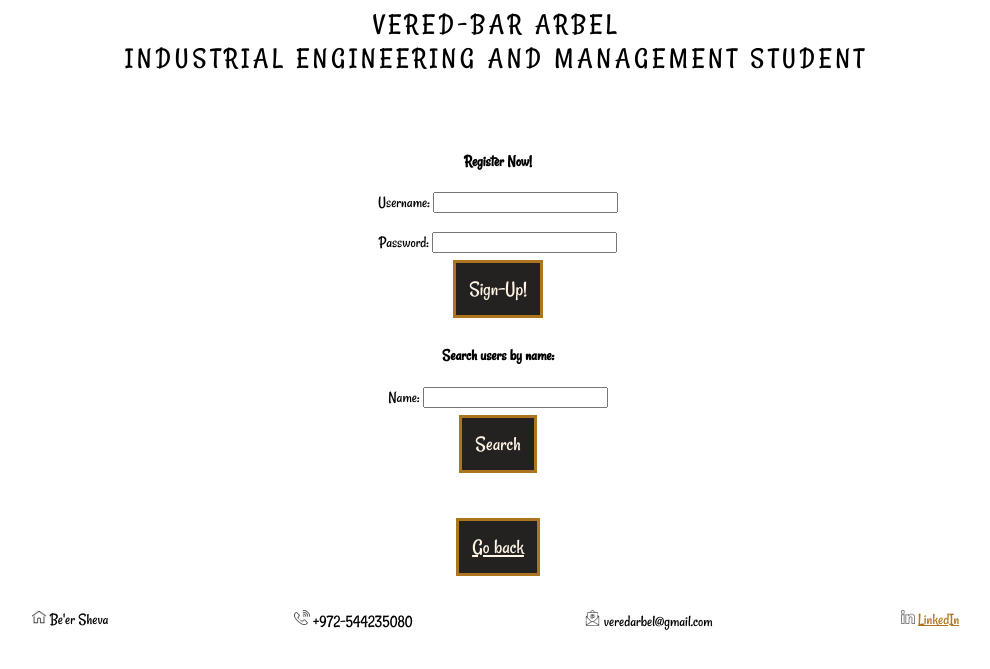
After one commit to VeredBarArbel/backendCV, a Flask app: page /assignment9 in a window 1280 px wide. The commit adds this page. Shown: the top 669 px of the page, without its empty margins (118-1108 px from the left). Run offline with Flask 2, Linux system fonts and the light colour scheme.

Commit message:
assignment 9

```diff
--- a/app.py
+++ b/app.py
@@ -1,6 +1,15 @@
-from flask import Flask, render_template, redirect, url_for
+from flask import Flask, render_template, redirect, url_for, session, request
 
 app = Flask(__name__)
+app.secret_key = '123'
+users = {'user1': {'name': 'Ben', 'email': 'ben@gmail.com', 'b-day': '3/10/1995', 'favoriteColor': 'blue'},
+         'user2': {'name': 'Shira', 'email': 'shira@gmail.com', 'b-day': '23/11/1995', 'favoriteColor': 'pink'},
+         'user3': {'name': 'Bar', 'email': 'bar@gmail.com', 'b-day': '12/10/1994', 'favoriteColor': 'purple'},
+         'user4': {'name': 'Amir', 'email': 'amir@gmail.com', 'b-day': '25/5/1995', 'favoriteColor': 'green'},
+         'user5': {'name': 'Shir', 'email': 'shir@gmail.com', 'b-day': '13/8/1993', 'favoriteColor': 'yellow'},
+         'user6': {'name': 'Omer', 'email': 'ben@gmail.com', 'b-day': '11/2/1992', 'favoriteColor': 'gray'},
+         'user7': {'name': 'Or', 'email': 'or@gmail.com', 'b-day': '31/12/1993', 'favoriteColor': 'black'}
+         }
 
 
 @app.route('/')
@@ -19,6 +28,39 @@ def assignment8():
                            name={'first': 'Vered', 'middle': 'Bar', 'last': 'Arbel'},
                            music=['Red Band', 'Arctic Monkeys', 'Bruno Mars', 'Queen', 'Mercedes Band'])
 
+@app.route('/assignment9', methods=['GET', 'POST'])
+def assignment9():
+    if request.method == 'GET':
+        # someone made a search
+        if 'searchName' in request.args:
+            # request.args for GET method
+            search = request.args['searchName']
+            # empty search - section 4
+            if search == '':  # need to return all the users
+                return render_template('assignment9.html', allUsers=users)
+            # not empty search - section 3
+            else:
+                user = ' '
+                for userID, userInfo in users.items():
+                    if search == userInfo['name']:
+                        user = userInfo
+                        break
+                return render_template('assignment9.html', foundUser=user)
+        # no one made a search
+        return render_template('assignment9.html')
+    elif request.method == 'POST':
+        # request.form for POST method
+        if 'username' in request.form:  # at least username was enterd
+            username = request.form['username']
+            password = request.form['password']
+            session['username'] = username
+            return render_template('assignment9.html')
+        return render_template('assignment9.html')
+
+@app.route('/logout')
+def logout_func():
+    session['username'] = ''
+    return redirect(url_for('assignment9'))
 
 if __name__ == '__main__':
     app.run(debug=True)
--- a/static/CSS/CV.css
+++ b/static/CSS/CV.css
@@ -173,9 +173,11 @@ form {
     display: inline-block;
 }
 
-#goBack {
+#goBack, .button {
     font-size: 200%;
+    font-family: firstFont;
     background-color: var(--black);
+    color: var(--white);
     margin: 7px;
     padding: 13px;
     border: var(--gold) solid 3px;
--- /dev/null
+++ b/templates/assignment9.html
@@ -0,0 +1,58 @@
+{% extends 'goBackBlock.html' %}
+
+{% block title %}Assignment 9 | Vered-Bar Arbel{% endblock %}
+
+{% block h1 %}
+    {#  fill h1 #}
+{% endblock %}
+
+{% block h3 %}
+    {#    fill h3#}
+{% endblock %}
+
+{% block goBack %}
+    {% if session.username %}
+        <form action="/logout">
+            <input type="submit" class="button" value="Logout">
+        </form>
+    {% else %}
+        {#    Registration form#}
+        <h4>Register Now!</h4>
+        <form id="registrationForm" action="/assignment9" method="POST">
+            <label for="username">Username: </label>
+            <input type="text" name="username" id="username"> <br><br>
+            <label for="password">Password: </label>
+            <input type="password" name="password" id="password"> <br>
+            <input type="submit" class="button" value="Sign-Up!">
+        </form>
+    {% endif %}
+    <br>
+
+    {#    Search form#}
+    <h4>Search users by name:</h4>
+    <form id="searchForm" action="/assignment9" method="get">
+        <label for="searchName"></label>
+        Name: <input type="text" name="searchName" id="searchName"><br>
+        <input type="submit" class="button" value="Search">
+    </form>
+
+    <div id="searchResult">
+        <ul>
+            {% if allUsers %} {# empty search #}
+                {% for user, userInfo in allUsers.items() %}
+                    <li>Name: {{ userInfo['name'] }} Email: {{ userInfo['email'] }} B-day: {{ userInfo['b-day'] }}
+                        Favorite-Color: {{ userInfo['favoriteColor'] }}</li>
+                {% endfor %}
+            {% elif foundUser %} {# search with value #}
+                {% if foundUser == ' ' %} {# value wasn't found #}
+                    <li>Sorry, couldn't found any user with this name</li>
+                {% else %} {# value was found #}
+                    <li>Name: {{ foundUser['name'] }} Email: {{ foundUser['email'] }} B-day: {{ foundUser['b-day'] }}
+                        Favorite-Color: {{ foundUser['favoriteColor'] }}</li>
+                {% endif %}
+            {% endif %}
+        </ul>
+    </div>
+
+    {{ super() }}
+{% endblock %}
--- a/templates/header.html
+++ b/templates/header.html
@@ -3,5 +3,7 @@
         VERED-BAR ARBEL<br>
         INDUSTRIAL ENGINEERING AND MANAGEMENT STUDENT
     </p>
-    </p>
+    {% if session.username %}
+        <h4>Welcome Back, {{ session.username }}!</h4>
+    {% endif %}
 </header>
```
